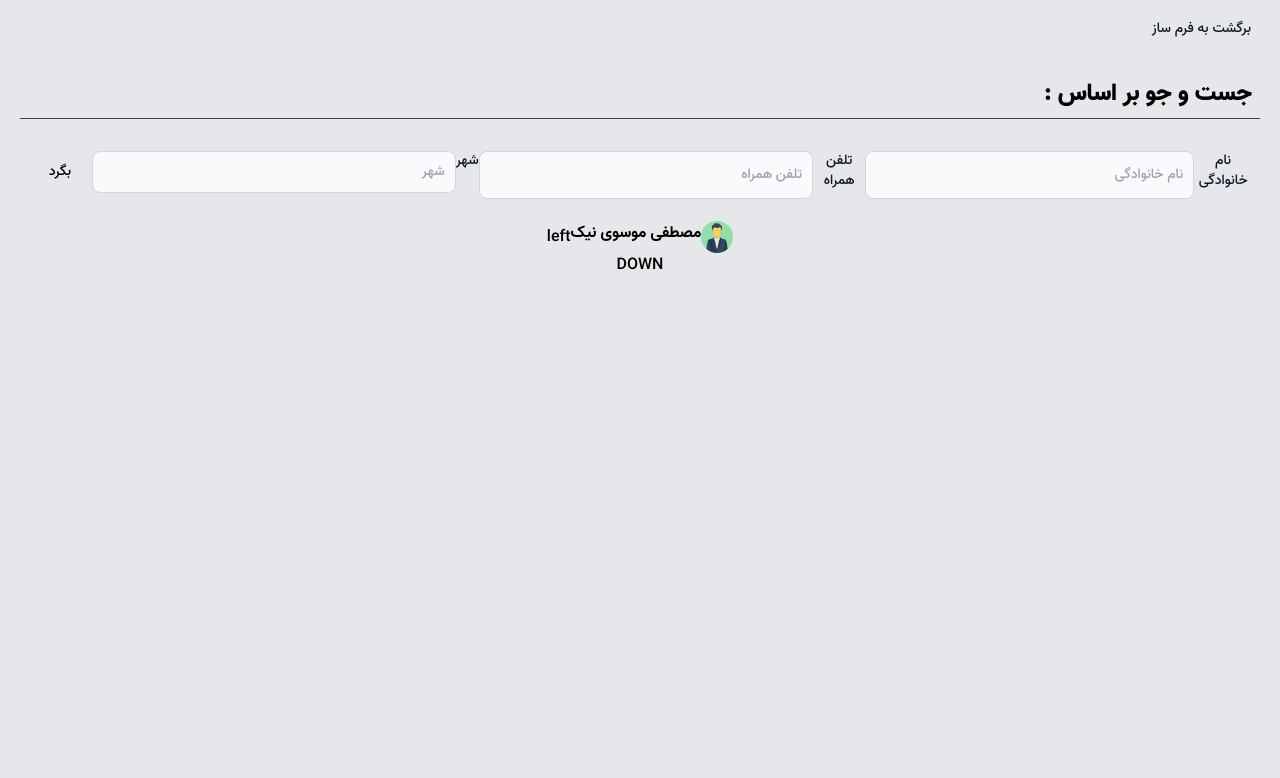
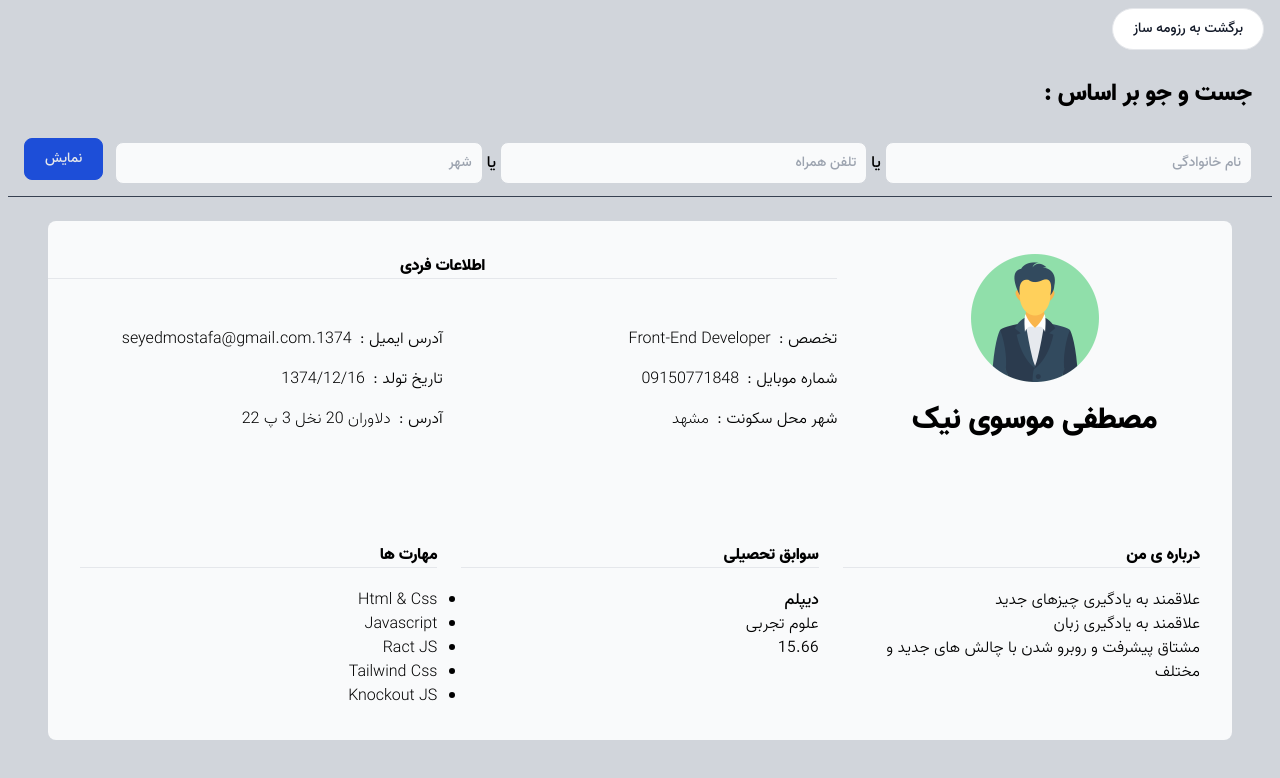
Before and after one commit to prs-code/ko, a website: page showData.html in a window 1280 px wide. Drawn offline with nearby package versions, Linux system fonts and the light colour scheme; files whose address does not match are found by name.

Commit message:
completed all pages and requests

```diff
--- a/FormViewModel.js
+++ b/FormViewModel.js
@@ -76,23 +76,23 @@ const form = {
          { Name: "GPA", Value: form.GPA },
         ]);
 
+        function showToast(id) {
+            document.getElementById(id).classList.remove("hidden");
+            // Hide the toast after 5 seconds (5000ms)
+            // you can set a shorter/longer time by replacing "5000" with another number
+            setTimeout(function (id) {
+                document.getElementById(id).classList.add("hidden");
+            }, 5000);
+        }
+
         const BASE_URL = "http://192.168.100.152/servicebus/run";
 
         const POST = async () => {
             await axios.post(`${BASE_URL}/PostData`, Data)
                 .then((response) => {
-                // console.log(response.status);
-                new Snackbar({
-                    message: "رزومه شما با موفقیت ساخته شد",
-                    dismissible: true,
-                    timeout:5000,
-                });
+                    showToast("success");
                 }).catch((err) => {
                     console.log(err.message);
-                new Snackbar({
-                    message: "به دلیل بروز خطا عملیات ناموفق بود",
-                    timeout:5000,
-                    status: error,
-                });
+                    showToast("faild");
                 });
         };
--- a/input.css
+++ b/input.css
@@ -47,7 +47,11 @@
     p {
         font-family: "Light";
     }
+    span {
+        font-family: "Thin";
+    }
 }
+
 
 @layer components {
     .labelInput {
--- a/package.json
+++ b/package.json
@@ -10,7 +10,8 @@
   "license": "ISC",
   "dependencies": {
     "axios": "^1.1.3",
-    "node-snackbar": "^0.1.16"
+    "node-snackbar": "^0.1.16",
+    "toastify-js": "^1.12.0"
   },
   "devDependencies": {
     "tailwindcss": "^3.2.4"
--- a/showData.html
+++ b/showData.html
@@ -8,43 +8,93 @@
     <script src="./node_modules/axios/dist/axios.min.js"></script>
     <title>Knockout Form</title>
 </head>
-<body class="p-2 bg-gray-200">
+<body  class="p-2 bg-gray-300">
     <button type="button" class="py-2.5 px-5 mr-2 mb-2 text-sm font-medium text-gray-900 focus:outline-none bg-white rounded-full border border-gray-200 hover:bg-gray-100 hover:text-blue-700 focus:z-10 focus:ring-4 focus:ring-gray-200 dark:focus:ring-gray-700 dark:bg-gray-800 dark:text-gray-400 dark:border-gray-600 dark:hover:text-white dark:hover:bg-gray-700">
-        <a href="./index.html">برگشت به فرم ساز</a>
+        <a href="./index.html">برگشت به رزومه ساز</a>
 
     </button>
-    <h1 class="m-3 text-start text-2xl border-b p-2 border-gray-700">جست و جو بر اساس :</h1>
-
-    <div class="w-[100vw] p-5 flex items-start justify-center text-center">
-        <div class="relative flex w-full">
-            <label for="first_name" class="labelInput">نام خانوادگی</label>
+    <h1 class="m-3 text-start text-2xl p-2">جست و جو بر اساس :</h1>
+    <div class="py-2 px-4 flex justify-center items-center border-b  border-gray-700">
+        <div class="flex items-center w-1/3 mx-1">
             <input type="text" data-bind="textInput: firstName" class="input" placeholder="نام خانوادگی" required>
-        </div>
-        <div class="relative flex w-full">
-            <label for="first_name" class="labelInput">تلفن همراه</label>
+        </div>یا
+        <div class=" flex items-center w-1/3 mx-1">
             <input type="text" data-bind="textInput: firstName" class="input" placeholder="تلفن همراه" required>
-        </div>
-        <div class="relative flex w-full">
-            <label for="first_name" class="labelInput">شهر</label>
+        </div>یا
+        <div class=" flex items-center w-1/3 mx-1">
             <input type="text" data-bind="textInput: firstName" class="input" placeholder="شهر" required>
         </div>
-        <button type="button" id="Btn" class= "bg-blue-800 hover:bg-gray-900 border border-green-800 focus:outline-none focus:ring-4 focus:ring-gray-300 font-medium rounded-lg text-sm px-5 py-2.5 mr-2 mb-2 dark:bg-gray-800 dark:hover:bg-gray-700 dark:focus:ring-gray-700 dark:border-gray-700">
-            بگرد
+        <button type="button" id="Btn" class= "text-gray-200 bg-blue-700 hover:bg-gray-900 border border-blue-700 focus:outline-none focus:ring-4 focus:ring-gray-300 rounded-lg text-sm px-5 py-2.5 mr-2 mb-2 dark:bg-gray-800 dark:hover:bg-gray-700 dark:focus:ring-gray-700 dark:border-gray-700">
+            نمایش
         </button>
     </div>
 
-    <div class="mt-10 bg-green-300 text-center w-[100vw] h-full">
-        <div class="flex items-center justify-center">
-            <div class="flex flex-col items-start justify-center">
+    <div class="mx-10 my-6 text-center bg-gray-50 rounded-lg">
+        <div class="flex items-center justify-evenly">
+            <div class="flex flex-col items-center justify-center py-4 w-1/3 h-[250px]">
                 <img
                     src="./icons/user.png"
                     alt="icon"
-                    class="w-8 h-8"/>
-                <h2>مصطفی موسوی نیک</h2>
+                    class="w-32 h-32 mb-5"/>
+                <h1 class="text-3xl">مصطفی موسوی نیک</h1>
             </div>
-            <div class="text-start">left</div>
+            <div class="w-2/3">
+                <h1 class="border-b">اطلاعات فردی</h1>
+                <div class="grid grid-cols-2 mt-10">
+                    <div class="flex items-start justify-start my-2">
+                        <p>تخصص :</p>
+                        <span class="mr-2">Front-End Developer</span>
+                    </div>
+                    <div class="flex items-start justify-start my-2">
+                        <p>آدرس ایمیل :</p>
+                        <span class="mr-2">1374.seyedmostafa@gmail.com</span>
+                    </div>
+                    <div class="flex items-start justify-start my-2">
+                        <p>شماره موبایل :</p>
+                        <span class="mr-2">09150771848</span>
+                    </div>
+                    <div class="flex items-start justify-start my-2">
+                        <p>تاریخ تولد :</p>
+                        <span class="mr-2">1374/12/16</span>
+                    </div>
+                    <div class="flex items-start justify-start my-2">
+                        <p>شهر محل سکونت :</p>
+                        <span class="mr-2">مشهد</span>
+                    </div>
+                    <div class="flex items-start justify-start my-2">
+                        <p>آدرس :</p>
+                        <span class="mr-2">
+                            دلاوران 20 نخل 3 پ 22
+                        </span>
+                    </div>
+                </div>
+            </div>
         </div>
-        <div>DOWN</div>
+
+        <div class="text-start p-5 flex mt-10">
+            <div class="text-start w-1/3 m-3">
+                <h1 class="border-b mb-5">درباره ی من</h1>
+                <p>علاقمند به یادگیری چیزهای جدید</p>
+                <p>علاقمند به یادگیری زبان</p>
+                <p>مشتاق پیشرفت و روبرو شدن با چالش های جدید و مختلف</p>
+            </div>
+            <div class="text-start w-1/3 m-3">
+                <h1 class="border-b mb-5">سوابق تحصیلی</h1>
+                <h3>دیپلم</h3>
+                <p>علوم تجربی</p>
+                <p>15.66</p>
+            </div>
+            <div class="text-start w-1/3 m-3">
+                <h1 class="border-b mb-5">مهارت ها</h1>
+                    <ul class="list-disc">
+                        <li><span>Html & Css</span></li>
+                        <li><span>Javascript</span></li>
+                        <li><span>Ract JS</span></li>
+                        <li><span>Tailwind Css</span></li>
+                        <li><span>Knockout JS</span></li>
+                    </ul>
+            </div>
+        </div>
     </div>
 
     <script type="text/javascript" src="./showDataViewModel.js"></script>
--- a/showDataViewModel.js
+++ b/showDataViewModel.js
@@ -5,16 +5,3 @@ const Data = JSON.stringify([
  { Name: "phoneNumber", Value: "" }
 ]);
 // console.log(Data);
-
-
-document.getElementById("Btn").addEventListener("click", async () => {
-   Snackbar.show({pos: 'top-center', text: "رزومه شما آماده مشاهده است"});
-    event.preventDefault();
-        await axios.post(`${BASE_URL}/GetData`, Data)
-            .then((response) => {
-               //   console.log(response.data);
-             }).catch((err) => {
-                  //   console.log(err);
-                    Snackbar.show({pos: 'top-center', text: `متاسفانه خطای ${err.message} رخ داده است`});
-            });
-});
--- a/tailwind.config.js
+++ b/tailwind.config.js
@@ -4,6 +4,7 @@ module.exports = {
     './components/**/*.{html,js}',
     './pages/**/*.{html,js}',
     './index.html',
+    './showData.html',
   ],
   theme: {
     extend: {},
```
Also changed, not shown: index.html (+26 -5 lines), README.MD (added), dist/output.css, 1 other file. Lines whose indentation alone changed are shown as unchanged.
